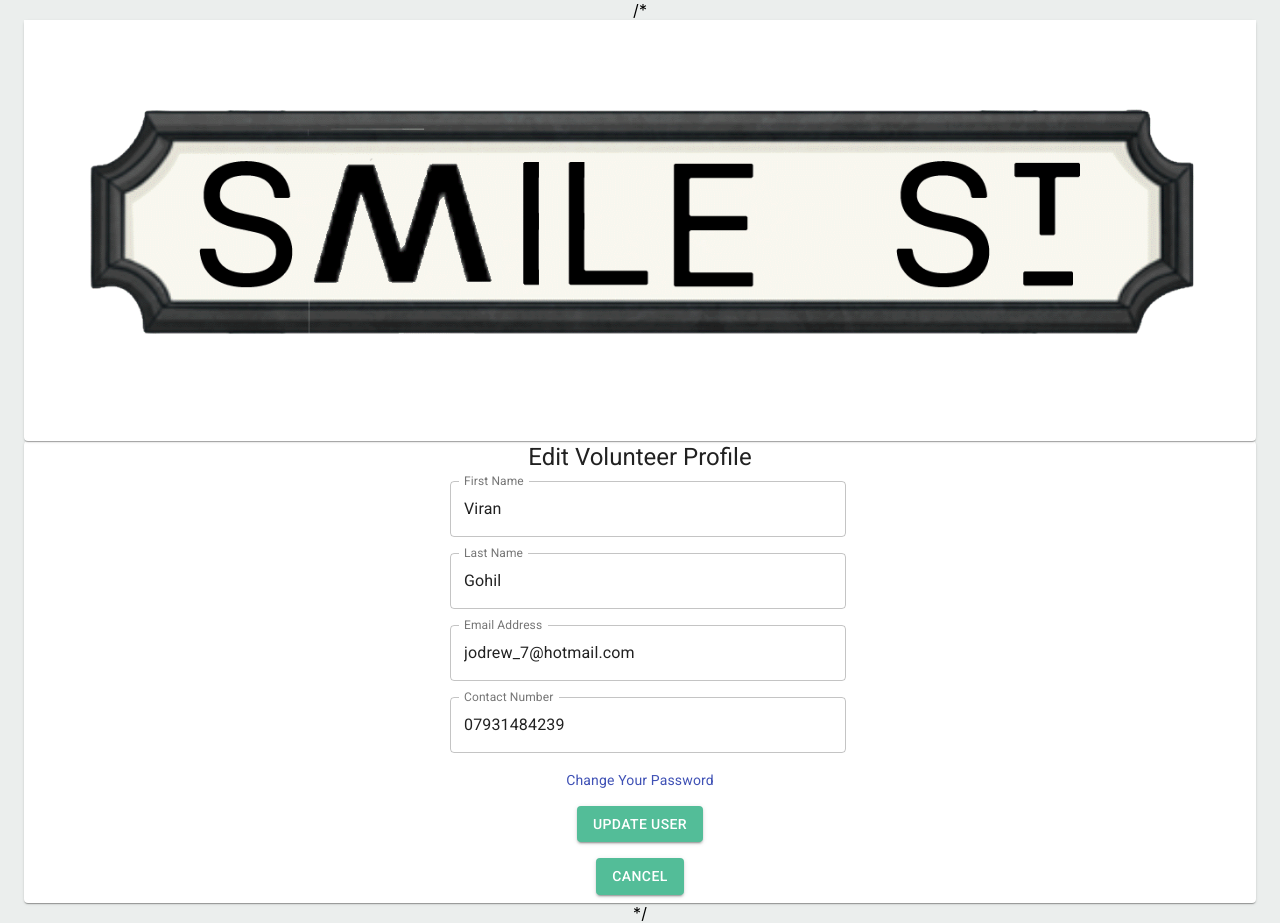
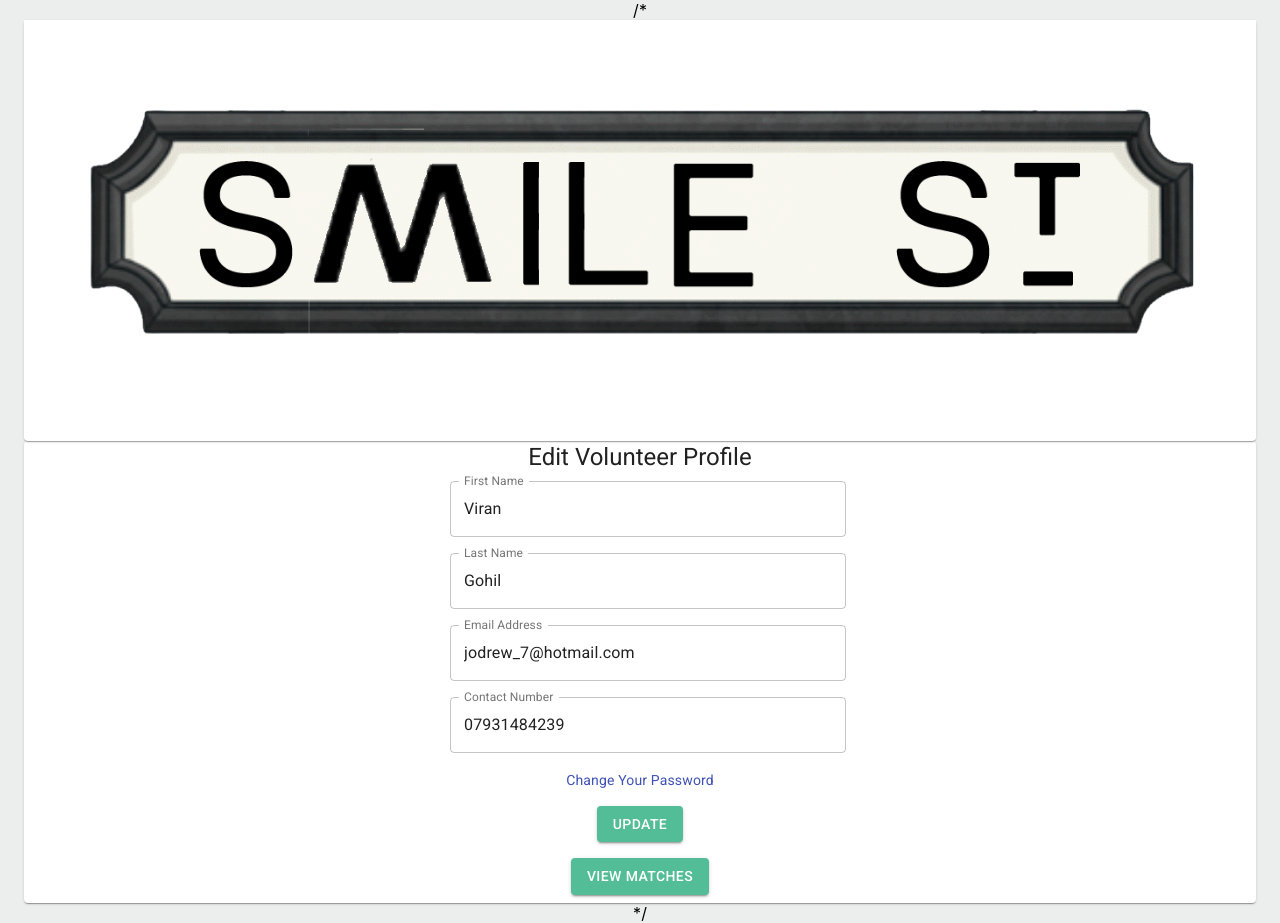
Before and after one commit to smile-street/smile-street, a React (Create React App) app in the folder smile-street-react/: page /V in a window 1280 px wide. Built offline with nearby package versions, Linux system fonts and the light colour scheme.

Commit message:
button navigation away from page works

```diff
--- a/smile-street-react/src/App.js
+++ b/smile-street-react/src/App.js
@@ -10,7 +10,7 @@ import Login from "./components/Login/Login";
 import VoluenteerMatches from './components/VolunteerMatches/VoluenteerMatches';
 // import GoodCauseOpportunity from "./components/GoodCauseOpportunity/GoodCauseOpportunity";
 import VolunteerAvailability from "./components/VolunteerAvaiblity/VolunteerAvailability";
-import VolunteerEditProfile from "./components/VolunteerEditProfile/VolunteerEditProfile";
+
 import VolEditProfile from "./components/VolunteerEditProfile/VolEditProfile";
 
 import {
@@ -33,7 +33,9 @@ export default function App() {
 
         <Route path="/PasswordRecovery" exact component={Login}/>
         <Route path="/VM" exact component={VoluenteerMatches}/>
-        <Route path="/V" exact component={VolEditProfile} />
+        <Route path="/V" exact component={VolEditProfile}
+
+         />
       </Router> */
     </div>
 
--- a/smile-street-react/src/components/VolunteerEditProfile/EditUserForm.js
+++ b/smile-street-react/src/components/VolunteerEditProfile/EditUserForm.js
@@ -21,6 +21,7 @@ import MuiAlert from "@material-ui/lab/Alert";
 import FormControl from "@material-ui/core/FormControl";
 import PageHeading from "../PageHeading/PageHeading";
 import EditUser from "./EditUserForm";
+import { useHistory } from "react-router-dom";
 
 const useStyles = makeStyles((theme) => ({
   root: {
@@ -101,9 +102,14 @@ const EditUserForm = (props) => {
     setOpenToast(true);
   };
 
+  let history = useHistory();
   const handleDialogClick1 = () => {
-    handleDialogClose();
+    //handleDialogClose();
+    history.push({
+      pathname: "/VM",
+    });
   };
+
   const handleToastClose = (event, reason) => {
     if (reason === "clickaway") {
       return;
@@ -196,7 +202,7 @@ const EditUserForm = (props) => {
           variant="contained"
           onClick={handleClickOpen1}
         >
-          Update user
+          Update
         </Button>
       </Grid>
 
@@ -207,8 +213,9 @@ const EditUserForm = (props) => {
           className={classes.button}
           style={{ margin: 8 }}
           variant="contained"
+          onClick={handleDialogClick1}
         >
-          Cancel
+          View Matches
         </Button>
       </Grid>
 
--- a/smile-street-react/src/components/VolunteerMatches/Profilebutton.js
+++ b/smile-street-react/src/components/VolunteerMatches/Profilebutton.js
@@ -43,10 +43,11 @@ export default function Profilebutton() {
             labelId="demo-simple-select-outlined-label"
             id="demo-simple-select-filled"
           >
+
             <MenuItem value="">
               <em>Signed in as User</em>
             </MenuItem>
-            <MenuItem value={10}><Link to ={"/V"}>Edit Profile</Link></MenuItem>
+            <MenuItem value={10}>Edit Profile</MenuItem>
             <MenuItem value={10}>Edit Dates</MenuItem>
             <MenuItem value={10}>Location</MenuItem>
             <MenuItem value={10}>Skills</MenuItem>
--- a/smile-street-react/src/components/VolunteerMatches/VoluenteerMatches.js
+++ b/smile-street-react/src/components/VolunteerMatches/VoluenteerMatches.js
@@ -6,6 +6,9 @@ import {makeStyles} from '@material-ui/core/styles';
 import MatchCard from './MatchCard';
 
 import goodCauseDisplayDetailsMock from '../../goodCauseDisplayDetailsMock.json';
+
+
+
 
 const useStyles = makeStyles((theme) => ({
   root: {
```
